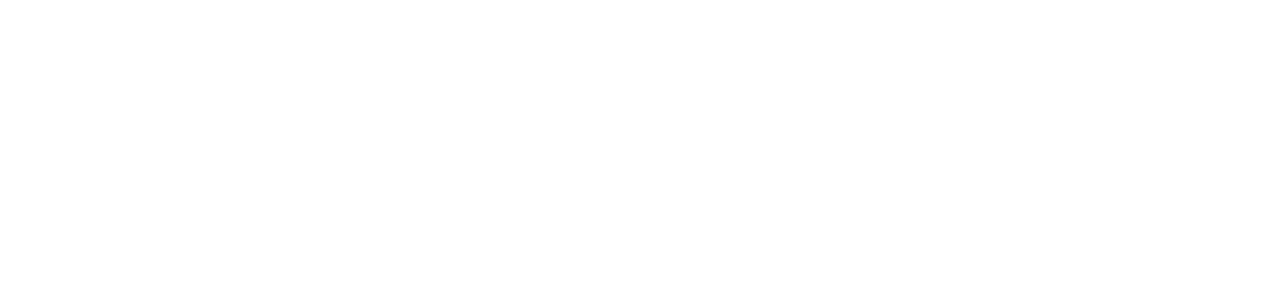
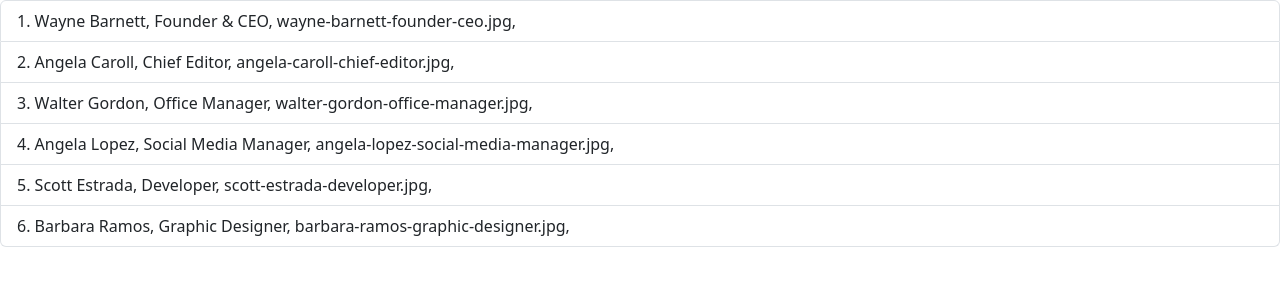
Before and after one commit to AlbertoArrighetti/js-our-team, a plain HTML site: page index.html in a window 1280 px wide. Drawn offline with nearby package versions, Linux system fonts and the light colour scheme.

Commit message:
visualizzazione sul DOM delle informazioni

```diff
--- a/index.html
+++ b/index.html
@@ -11,6 +11,15 @@
 </head>
 <body>
 
+    <ol id="list" class="list-group list-group-numbered">
+
+        <!-- elementi della lista che vengono mostrati da js  -->
+
+    </ol>
+
+
+
+
 
     <!-- link a bootstrap -->
     <script src="https://cdn.jsdelivr.net/npm/bootstrap@5.3.2/dist/js/bootstrap.bundle.min.js" integrity="sha384-C6RzsynM9kWDrMNeT87bh95OGNyZPhcTNXj1NW7RuBCsyN/o0jlpcV8Qyq46cDfL" crossorigin="anonymous"></script>
--- a/js/script.js
+++ b/js/script.js
@@ -1,5 +1,9 @@
 // Utilizzando i dati forniti, creare un array di oggetti per rappresentare i membri del team.
 // Ogni membro è caratterizzato dalle seguenti informazioni: nome, ruolo e foto.
+
+// BONUS 1:
+// Trasformare la stringa foto in una immagine effettiva
+
 
 // Creare l’array di oggetti con le informazioni fornite.
 const membersInfo = [
@@ -35,14 +39,22 @@ const membersInfo = [
     },
 ]
 
+// prelevo la lista
+const listElement = document.getElementById("list");
+
 // Stampare su console, per ogni membro del team, le informazioni di nome, ruolo e la stringa della foto
 for (let i = 0; i < membersInfo.length; i++) {
 
     const infos = membersInfo[i];
+    // inizializzo la variabile per mostrare le info in pagina
+    let infosInPage = "";
 
     for(let key in infos) {
+        // console.log(key + ": " + infos[key]);
 
-        console.log(key + ": " + infos[key])
+        // Stampare le stesse informazioni su DOM sottoforma di stringhe
+        infosInPage += `${infos[key]}, `;
+    }
 
-    }
+    listElement.innerHTML += `<li class="list-group-item">${infosInPage}</li>`;
 }
```
